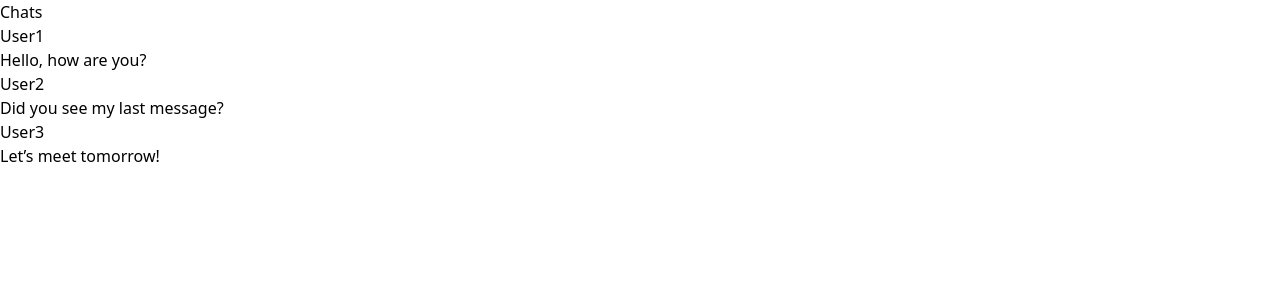
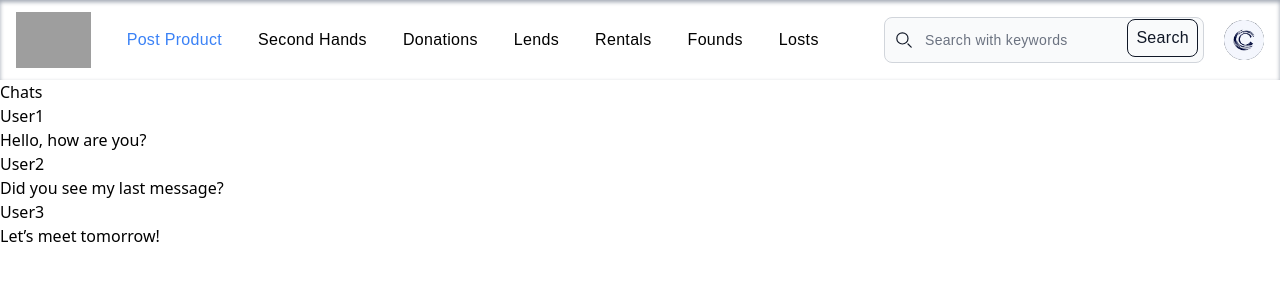
Before and after one commit to uygararas/CS319-Project, a React (Vite) app in the folder front/: page /in-app-chats in a window 1280 px wide. Shown: the top 300 px of the page. Built offline with nearby package versions, Linux system fonts and the light colour scheme; no server answers; sample sign-in values are in the browser's storage; grey boxes are pictures that could not be loaded.

Commit message:
In app chats page design initial

```diff
--- a/front/src/pages/InAppChatsPage.jsx
+++ b/front/src/pages/InAppChatsPage.jsx
@@ -1,5 +1,6 @@
 import React, { Component } from 'react';
 import withBackButtonListener from "../components/withBackButtonListener.jsx";
+import Navbar from "../components/Navbar.jsx";
 
 class InAppChatsPage extends Component {
     state = {
@@ -22,6 +23,7 @@ class InAppChatsPage extends Component {
     render() {
         return (
             <div className="in-app-chats">
+                <Navbar /> {/* Navbar added here */}
                 <h1>Chats</h1>
                 <ul className="chat-list">
                     {this.renderChatList()}
```
